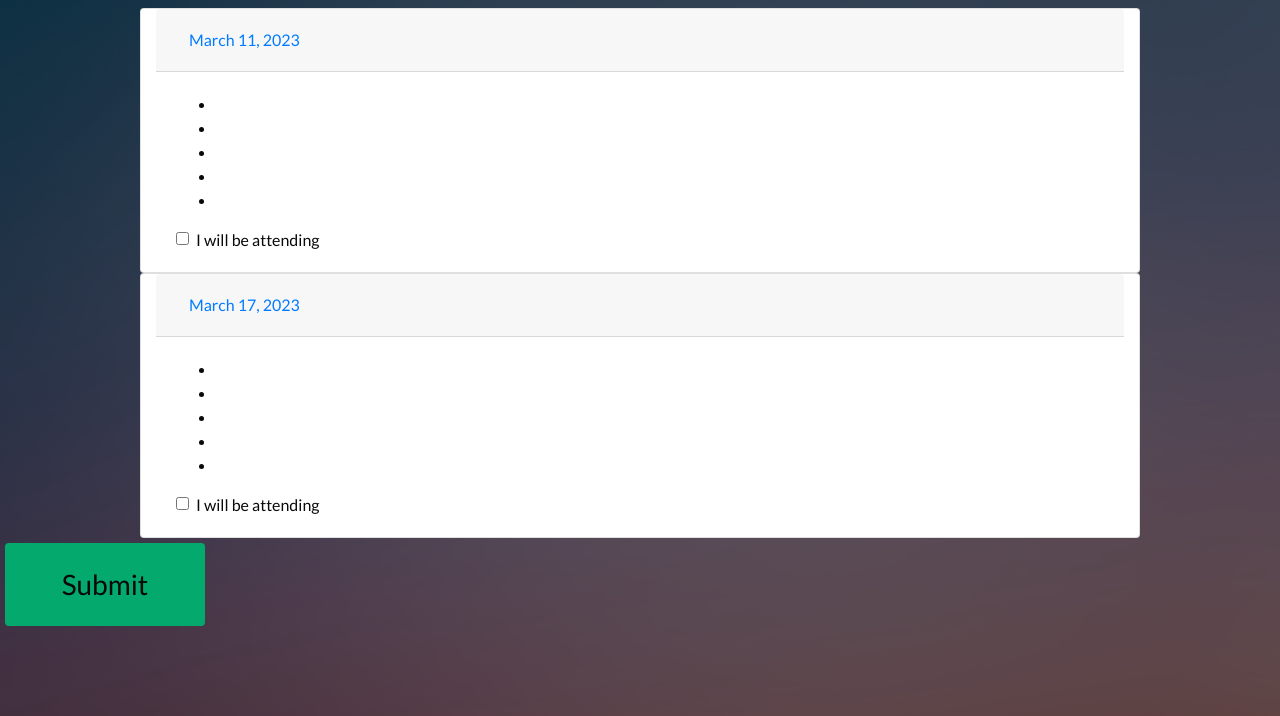
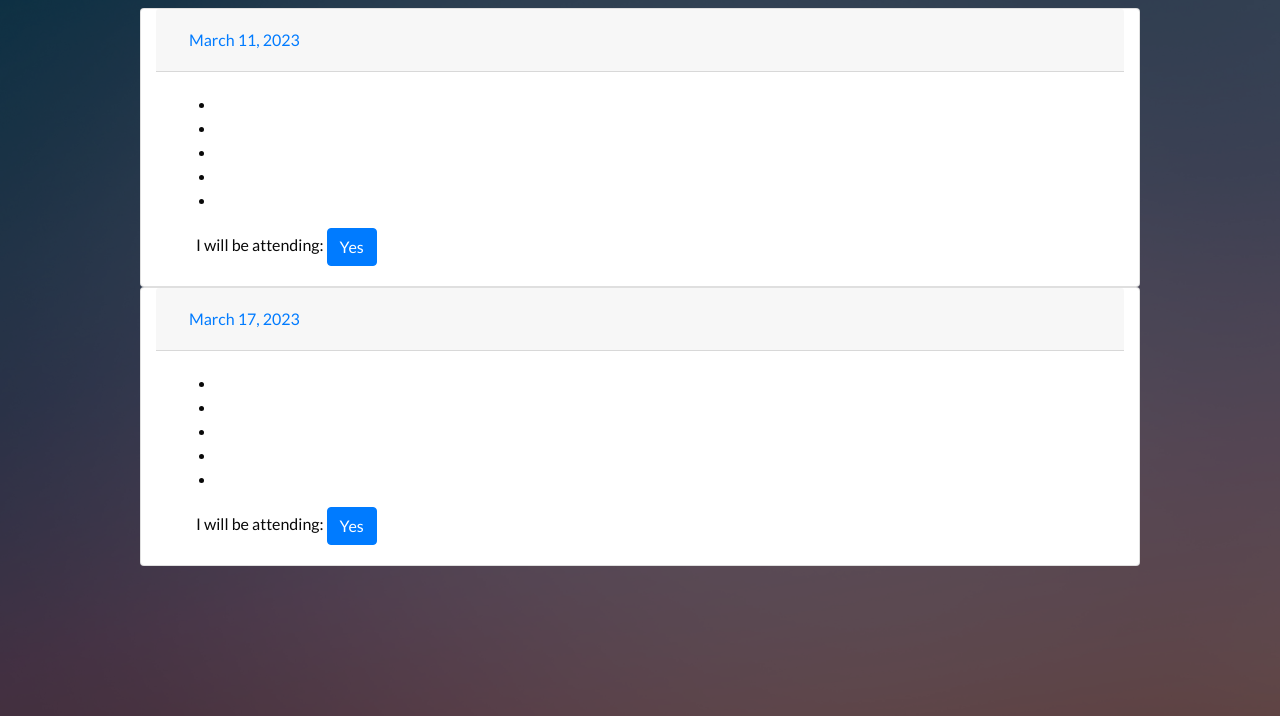
Before and after one commit to XavierPereira2003/CanteenConnect, a Django app: page /student/ in a window 1280 px wide. Shown: the part 84-800 px from the top of the page. Run offline with Django 4.2, Linux system fonts and the light colour scheme; a user stored in the database is signed in; data comes from the database, SQL or seed files in the repository; both versions use the stored data as it was after the commit; some libraries are stand-ins or nearby versions.

Commit message:
Fixed something

```diff
--- a/CanteenConnect/static/main/templates/student_home.html
+++ b/CanteenConnect/static/main/templates/student_home.html
@@ -24,19 +24,20 @@
         </nav>
         <h3 class="Welcome">Welcome Student</h3>
     </header>
-    {% for Day in Data_Objects%}
+
             <div id="accordion">
+                {% for Day in Data_Objects%}
                 <div class="card container">
-                    <div class="card-header" id="headingOne">
+                    <div class="card-header" id="heading{{ forloop.counter0 }}">
                         <h5 class="mb-0">
-                            <button class="btn btn-link" data-toggle="collapse" data-target="#collapseOne" aria-expanded="true"
-                                aria-controls="collapseOne">
+                            <button class="btn btn-link" data-toggle="collapse" data-target="#collapse{{ forloop.counter0 }}" aria-expanded="true"
+                                aria-controls="collapse{{ forloop.counter0 }}">
                                 {{Day.Date}}
                             </button>
                         </h5>
                     </div>
 
-                    <div id="collapseOne" class="collapse show" aria-labelledby="headingOne" data-parent="#accordion">
+                    <div id="collapse{{ forloop.counter0 }}" class="collapse show" aria-labelledby="heading{{ forloop.counter0 }}" data-parent="#accordion">
                         <div class="card-body">
                             <ul>
                                 <li>{{Day.item1}}</li>
@@ -46,10 +47,8 @@
                                 <li>{{Day.item5}}</li>
                             </ul>
                             <div class="form-check">
-                                <input class="form-check-input" type="checkbox" value="" id="defaultCheck1">
-                                <label class="form-check-label" for="defaultCheck1">
-                                    I will be attending
-                                </label>
+                                I will be attending:
+                                <input class="btn btn-primary" type="submit" value="Yes">
                             </div>
                         </div>
                     </div>
@@ -59,7 +58,7 @@
             </div>
 
     </div>
-    <button class="button" style="vertical-align:middle"><span>Submit</span></button>
+
     <!-- Optional JavaScript -->
     <!-- jQuery first, then Popper.js, then Bootstrap JS -->
     <script src="/static/all_bootstrap/other_js/jquery-3.2.1.min.js"></script>
```
Also changed, not shown: CanteenConnect/db.sqlite3.
